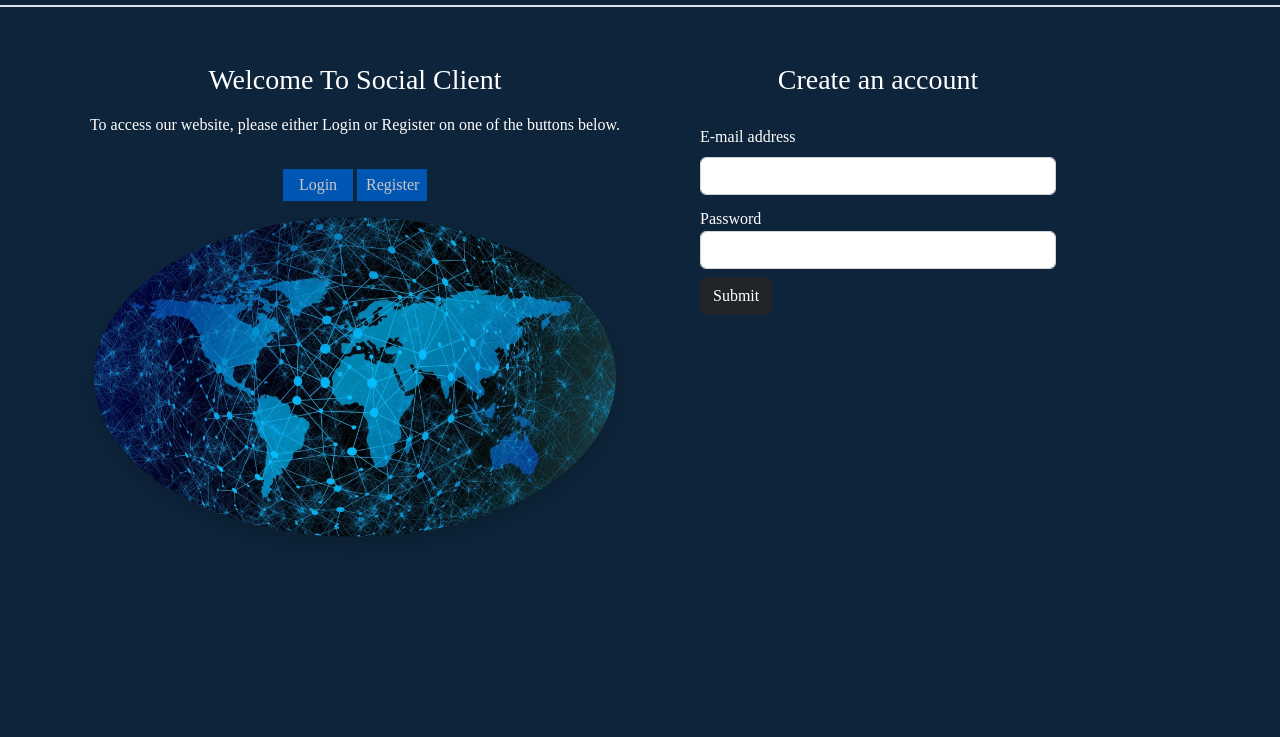
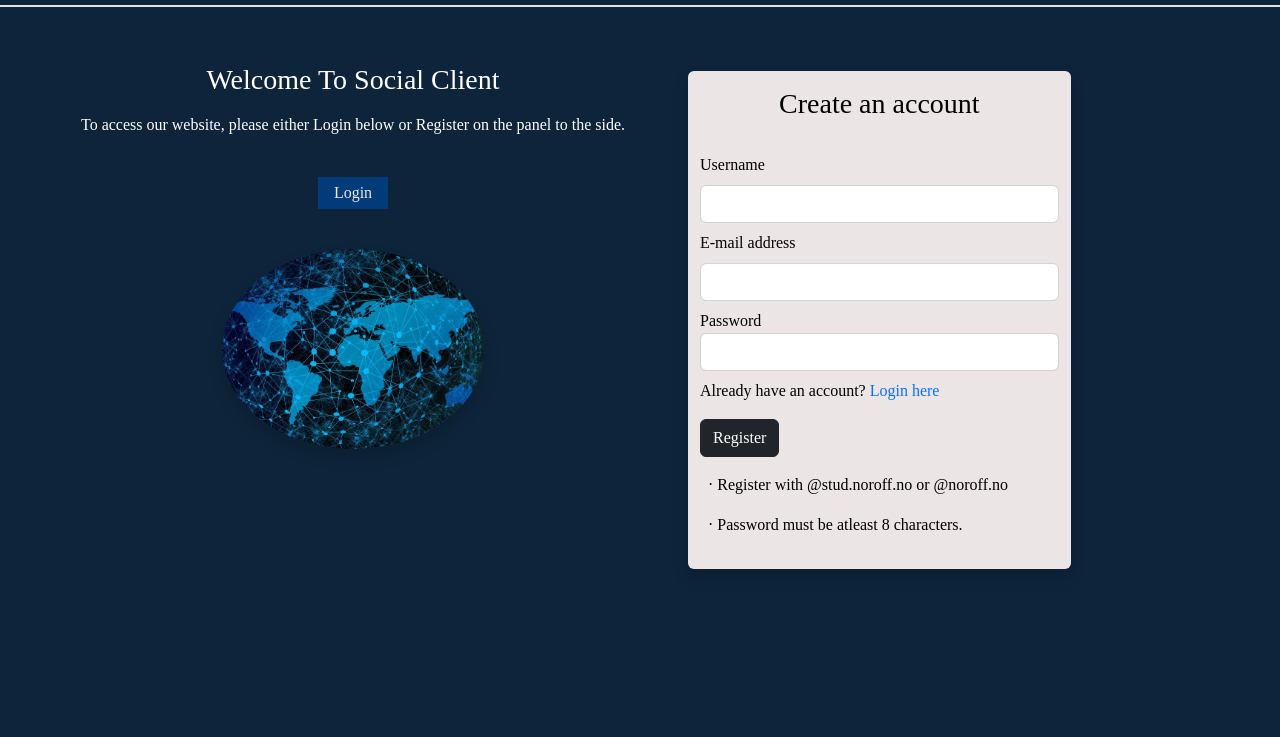
Before and after one commit to oddvarzk/SocialClient, a website: page index.html in a window 1280 px wide. Shown: the part 63-800 px from the top of the page. Drawn offline with nearby package versions, Linux system fonts and the light colour scheme.

Commit message:
register and login made, need better placement

```diff
--- a/index.html
+++ b/index.html
@@ -3,11 +3,15 @@
   <head>
     <meta charset="UTF-8" />
     <meta name="viewport" content="width=device-width, initial-scale=1.0" />
+    <meta name="description" content="This is the Home Page for the Social Client, where a user can also register an account.">
     <link
       rel="stylesheet"
       href="node_modules/bootstrap/dist/css/bootstrap.min.css"
     />
     <link rel="stylesheet" href="/dist/css/styles.css" />
+    <link rel="preconnect" href="https://fonts.googleapis.com">
+    <link rel="preconnect" href="https://fonts.gstatic.com" crossorigin>
+    <link href="https://fonts.googleapis.com/css2?family=Poppins:ital,wght@0,100;0,200;0,300;0,400;0,500;0,600;0,700;0,800;0,900;1,100;1,200;1,300;1,400;1,500;1,600;1,700;1,800;1,900&display=swap" rel="stylesheet">
     <title>Social Media Client</title>
   </head>
   <body>
@@ -16,48 +20,53 @@
         <a href="/index.html" class="navbar-brand px-2">Social Client</a>
       </div>
       <div class="navbar-section">
-        <a class="navbar-login px-2">Login</a>
-        <a class="navbar-register px-2">Register</a>
+        <a href="/login/" class="navbar-login hover-bg-white">Login</a>
       </div>
     </div>
     <div class="border"></div>
 
-    <div class="container py-5">
+    <div class="home-content container py-5 px-2">
       <div class="row flex-wrap gap-5">
         <div class="col-md-6">
           <h3 class="white text-center py-2">Welcome To Social Client</h3>
           <p class="white text-center">
-            To access our website, please either Login or Register on one of the
-            buttons below.
+            To access our website, please either Login below or Register on the panel to the side.
           </p>
-          <div class="text-center py-3">
-            <a href="">
+          <div class="text-center py-4">
+            <a href="/login/">
               <button class="home-button">Login</button>
             </a>
-            <a href="">
-              <button class="home-button">Register</button>
-            </a>
           </div>
-          <div class="container text-center">
+          <div class="container text-center py-3">
             <img
               class="home-image rounded-circle shadow"
               src="/images/HAL-Publications-1.jpg"
             />
           </div>
         </div>
-        <div class="col-md-4">
-          <h3 class="white text-center py-2">Create an account</h3>
+        <div class="col-md-4 rounded shadow h-70 registerContainer mt-3">
+          <h3 class="black text-center py-3">Create an account</h3>
           <form>
-            <div class="form-group py-1">
-              <label class="white py-2" for="Email">E-mail address</label>
+            <div class="form-group">
+              <label class="black py-2" for="username">Username</label>
+              <input type="username" class="form-control" id="username" />
+            </div>
+            <div class="form-group">
+              <label class="black py-2" for="Email">E-mail address</label>
               <input type="email" class="form-control" id="Email" />
             </div>
             <div class="form-group py-2">
-              <label class="white" for="Password">Password</label>
+              <label class="black" for="Password">Password</label>
               <input type="password" class="form-control" id="Password" />
             </div>
-            <button type="submit" class="btn btn-dark">Submit</button>
+            <p class="black">Already have an account? <a class="blue" href="">Login here</a></p>
+            <button type="submit" class="btn btn-dark">Register</button>
           </form>
+          <div class="px-2 py-3">
+            <p class="black font-weight-lighter"><span class="dot">&#183;</span> Register with @stud.noroff.no or @noroff.no</p>
+            <p class="black font-weight-lighter"><span class="dot">&#183;</span> Password must be atleast 8 characters.</p>
+
+          </div>
         </div>
       </div>
     </div>
--- a/src/scss/styles.scss
+++ b/src/scss/styles.scss
@@ -1,17 +1,18 @@
 @use "sass:map";
+@import url('https://fonts.googleapis.com/css2?family=Poppins:ital,wght@0,100;0,200;0,300;0,400;0,500;0,600;0,700;0,800;0,900;1,100;1,200;1,300;1,400;1,500;1,600;1,700;1,800;1,900&display=swap');
 
-// Define the colors map
+// The colors map
 $colours: (
   // Primary Color Palette
   "primary-blue": #007bff,
-  "dark-blue": #0056b3,
-  "light-blue": #b3d7ff,
+  "dark-blue": #013b79,
+  "light-blue": #91aecf,
   "accent-blue": #33afff,
   "contrast-blue": #0e243a,
 
   // Secondary Color Palette
   "white": #ffffff,
-  "light-gray": #c9c6c6,
+  "light-gray": #ebe5e5,
   "medium-gray": #cccccc,
   "dark-gray": #272727,
   "black": #000000
@@ -22,9 +23,9 @@ $colours: (
   @return map.get($colours, $colour-name);
 }
 
-// Define the fonts map
+// The fonts map
 $fonts: (
-  "primary-font": "Helvetica, Arial, sans-serif",
+  "primary-font": "Poppins, sans-serif",
   "secondary-font": "Georgia, serif",
   "monospace-font": "Courier New, monospace",
 );
@@ -52,11 +53,10 @@ $fonts: (
   }
 }
 
-// Include the mixins
+// The mixins
 @include apply-theme-colors($colours);
 @include apply-theme-fonts($fonts);
 
-// Example usage
 body {
   background-color: theme-color("contrast-blue");
   font-family: theme-font("primary-font");
@@ -64,12 +64,12 @@ body {
 
 h1 {
   color: theme-color("primary-blue");
-  font-family: theme-font("secondary-font");
+  font-family: theme-font("primary-font");
 }
 
 p {
   color: theme-color("light-gray");
-  font-family: theme-font("monospace-font");
+  font-family: theme-font("primary-font");
 }
 
 .navbar-brand {
@@ -88,8 +88,9 @@ p {
   text-decoration: none;
 }
 .home-image {
-  height: 40vh;
-  width: 100%;
+  height: 25vh;
+  max-width: 50%;
+  object-fit: cover;
 }
 .home-button {
   background-color: theme-color("dark-blue");
@@ -107,3 +108,6 @@ a {
 .nav-border {
   background-color: #000000;
 }
+.registerContainer{
+  background-color: theme-color("light-gray");
+}
```
Also changed, not shown: login/index.html (+42 -2 lines), dist/css/styles.css, 1 other file.
